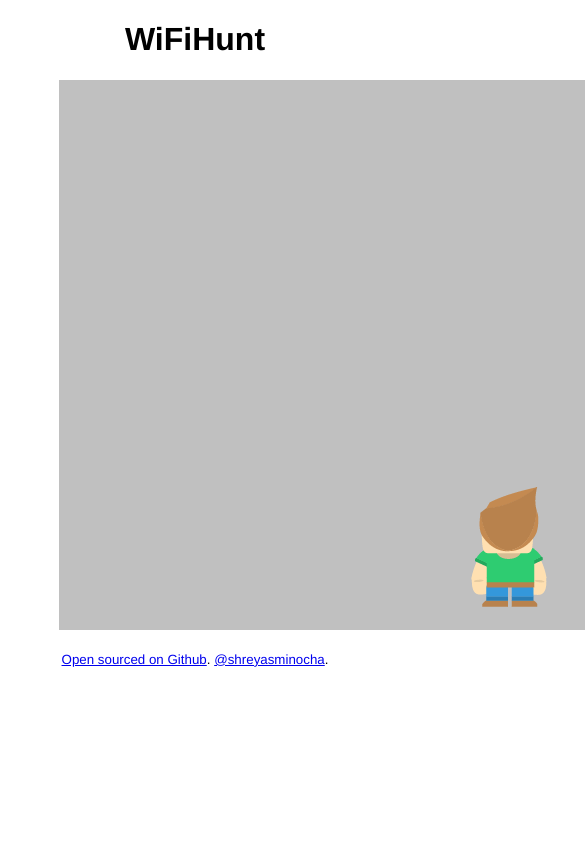
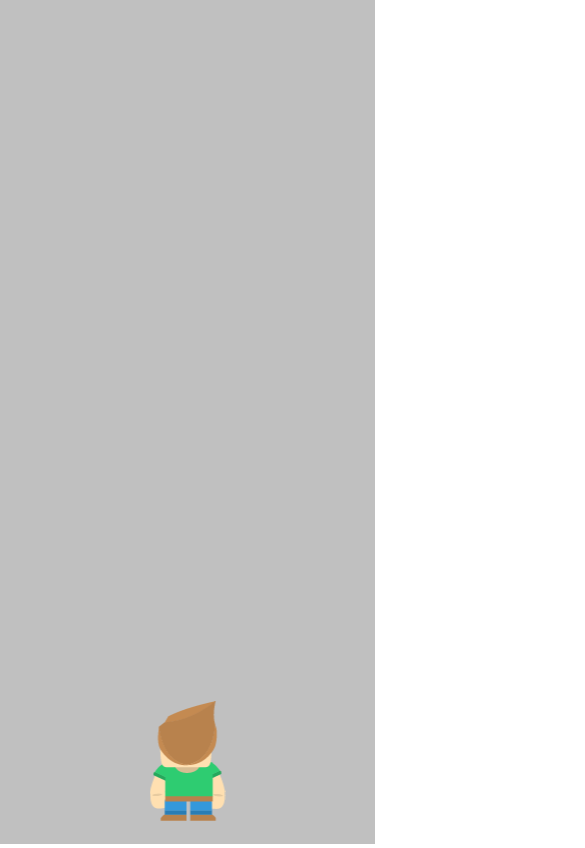
Before and after one commit to shreyasminocha/WiFiHunt, a website: page src/index.html in a window 390 px wide. Shown: the top 848 px of the page, 585 px wide, since content can reach past the window. Drawn offline with Linux system fonts and the light colour scheme.

Commit message:
Fix canvas size and responsiveness

```diff
--- a/src/css/style.css
+++ b/src/css/style.css
@@ -1,10 +1,6 @@
 body {
-    margin: 0 15%;
     font-family: 'Helvetica', sans-serif;
-}
-
-h1 {
-    text-align: center;
+    margin: 0;
 }
 
 canvas {
--- a/src/index.html
+++ b/src/index.html
@@ -25,15 +25,6 @@
     </head>
 
     <body>
-        <h1>WiFiHunt</h1>
-
-        <canvas width="900" height="550px"></canvas>
-
-        <footer>
-            <small>
-                <a href="//github.com/shreyasminocha/WifiHunt">Open sourced on Github</a>.
-                <a href="//github.com/shreyasminocha">@shreyasminocha</a>.
-            </small>
-        </footer>
+        <canvas width="1270px" height="800px"></canvas>
     </body>
 </html>
--- a/src/js/script.js
+++ b/src/js/script.js
@@ -29,8 +29,11 @@ let isGamePlayPaused = false;
 let isPaused = false;
 let isOver = false;
 
-window.onload = () => {
+function game() {
     kontra.init();
+
+    kontra.canvas.width = window.innerWidth - 15;
+    kontra.canvas.height = window.innerHeight;
 
     const sprite = new Image();
     sprite.src = 'images/player.png';
@@ -128,7 +131,10 @@ window.onload = () => {
     });
 
     loop.start();
-};
+}
+
+window.onload = game;
+window.onresize = game;
 
 function getAccessPoints(point) {
     return accessPoints.filter((accessPoint) => {
@@ -142,3 +148,8 @@ function gameOver() {
     batteryLevel = 0;
     debug('game up!');
 }
+
+function unbindAllControlsBut(except) {
+    const allControls = ['left', 'right', 'up', 'n', 'p'];
+    kontra.keys.unbind(allControls);
+}
```
Also changed, not shown: dist/index.html, dist/script.min.js, dist/style.min.css.
